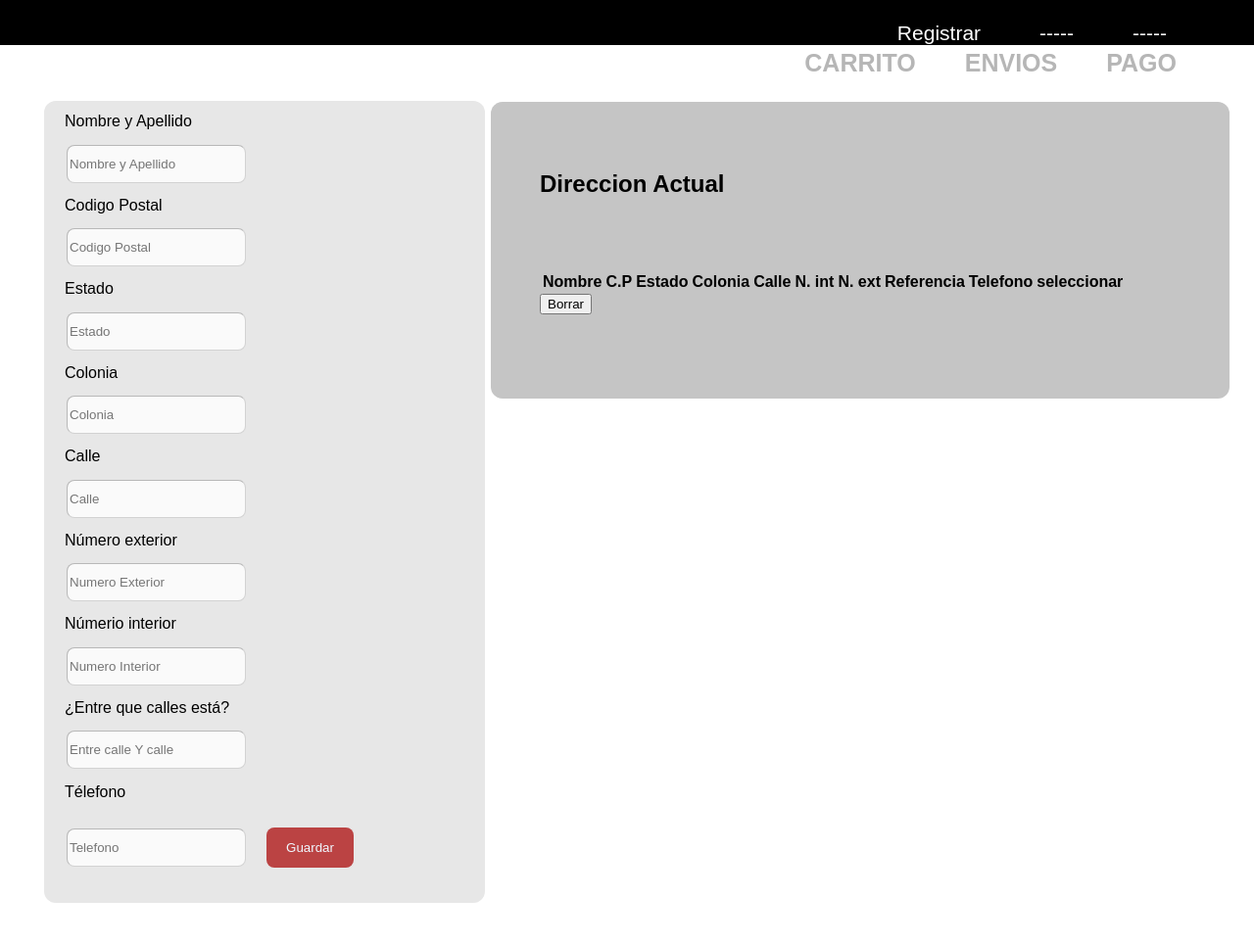
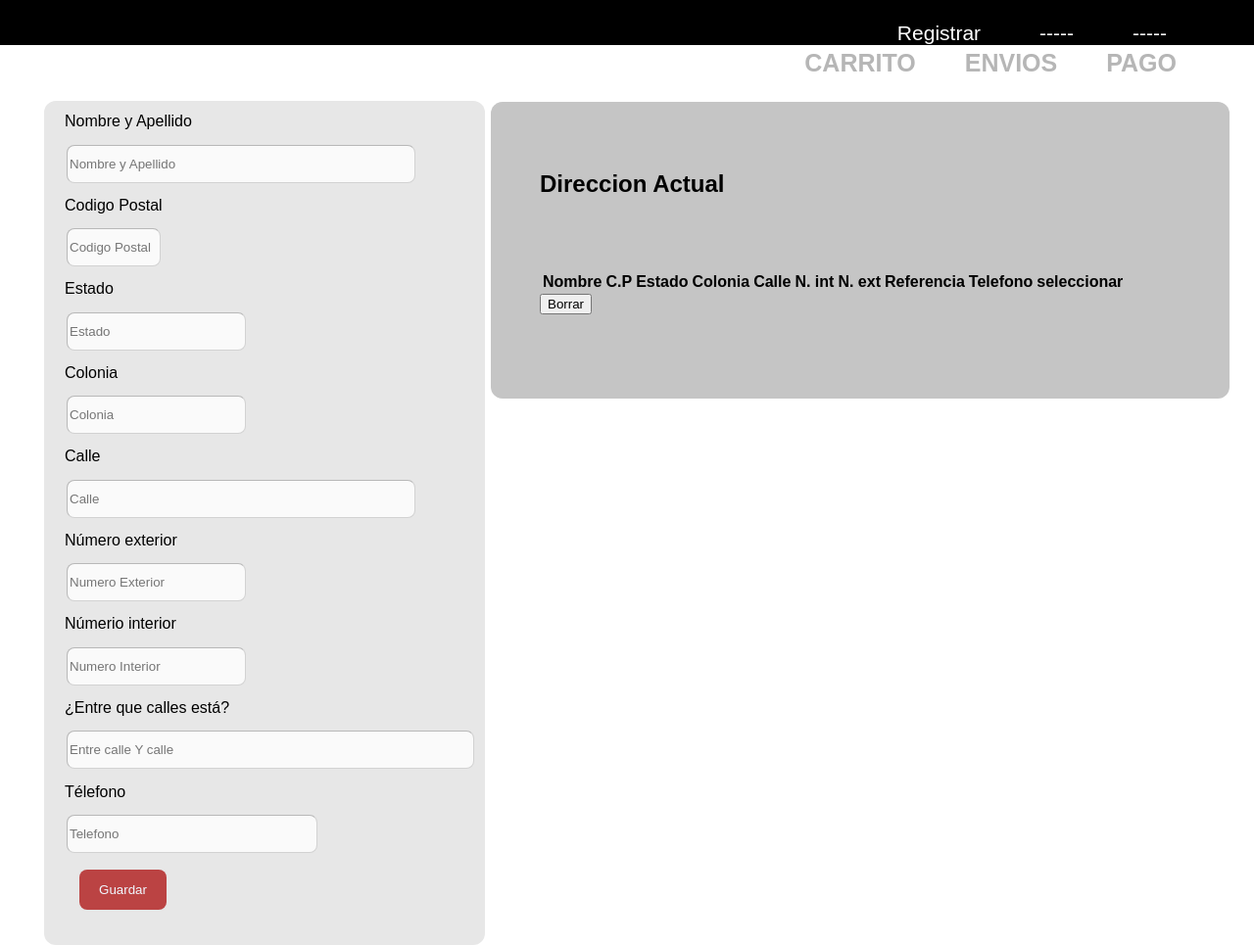
Before and after one commit to SergioMedIs/PROYECTO-2-Aplicaci-n-CRUD, a plain HTML site: page CRUD/Index.html in a window 1280 px wide. Shown: the top 966 px of the page at 98% size. Drawn offline with Linux system fonts and the light colour scheme.

Commit message:
arreglo css revisio js null

```diff
--- a/CRUD/crud.js
+++ b/CRUD/crud.js
@@ -30,7 +30,7 @@ console.log(newDirecction)
    }
 
    console.log(localStorage.getItem('newDirection'))
-   document.querySelector('#borrar').addEventListener('click',localStorage.deteleItem(newDirection));
+
 }
 function getDirect(){
   return Direccion;
@@ -40,7 +40,7 @@ function getDirect(){
 document.querySelector('#borrar').addEventListener('click',addDireccion);
 function borrarElemento(i){
   arr.splice(i, 1)
-  localStorage.setItem('NuevDireccion', arr)
+  localStorage.setItem('NuevaDireccion', arr)
   renderElement()
 }
 function getElements() {
@@ -49,4 +49,3 @@ arr = localS.split(',')
 renderElement()
 
 }
-getElements()
--- a/CRUD/styles.css
+++ b/CRUD/styles.css
@@ -63,6 +63,7 @@ input{
 
 }
 .aggg{
+    width: 250px;
     margin: 21px;
     line-height:0;
 }
@@ -71,19 +72,19 @@ input{
     font-weight: 400;
 
 }
-#input-1{
+#input1{
     width: 350px;
 }
-#input-2{
+#input2{
     width: 90px;
 }
-#input-5{
+#input5{
     width: 350px;
 }
-#input-8{
+#input8{
     width: 410px;
 }
-#input-9{
+#input9{
     width: 250px;
 }
 .direccionactual{
```
